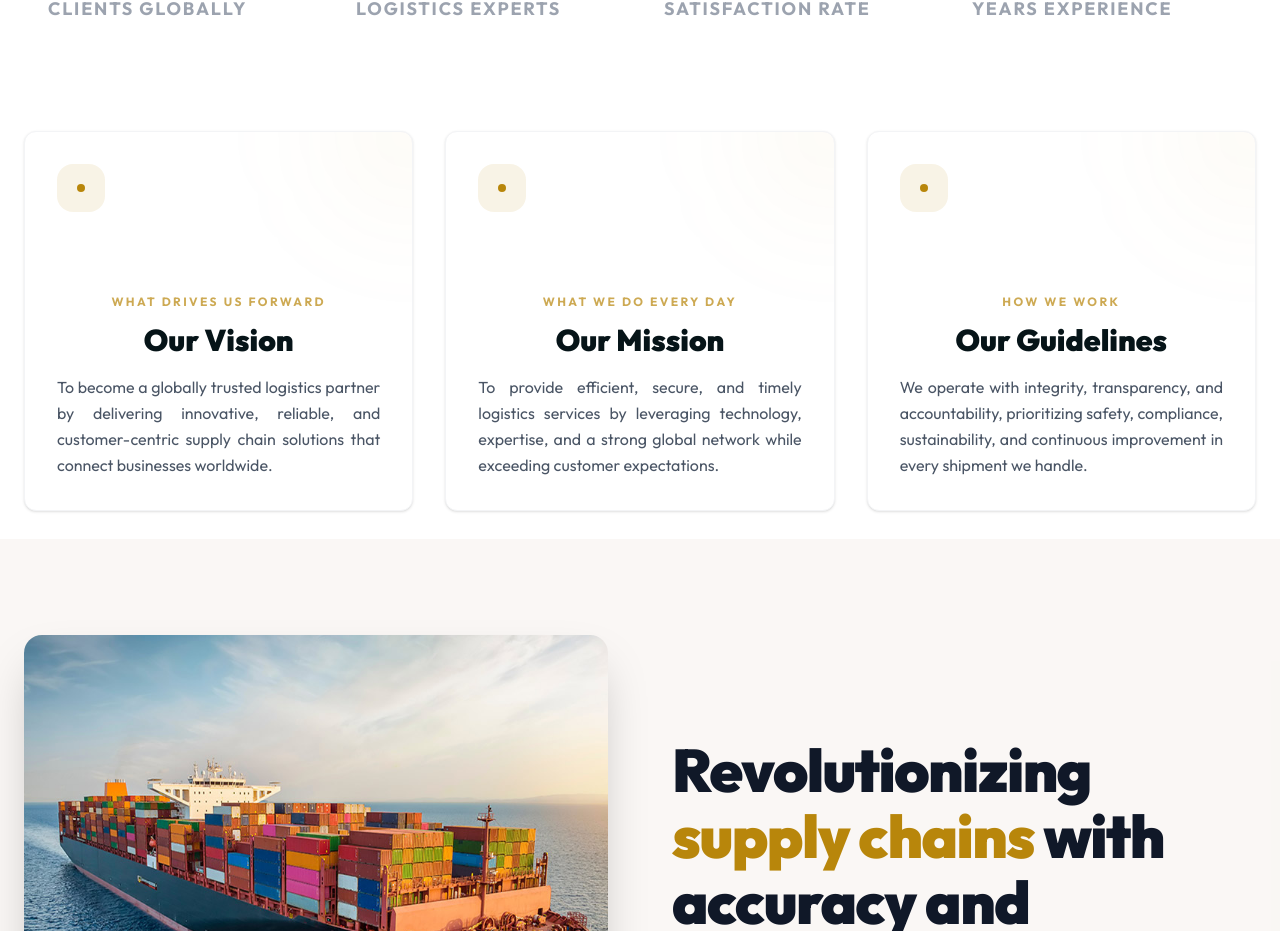
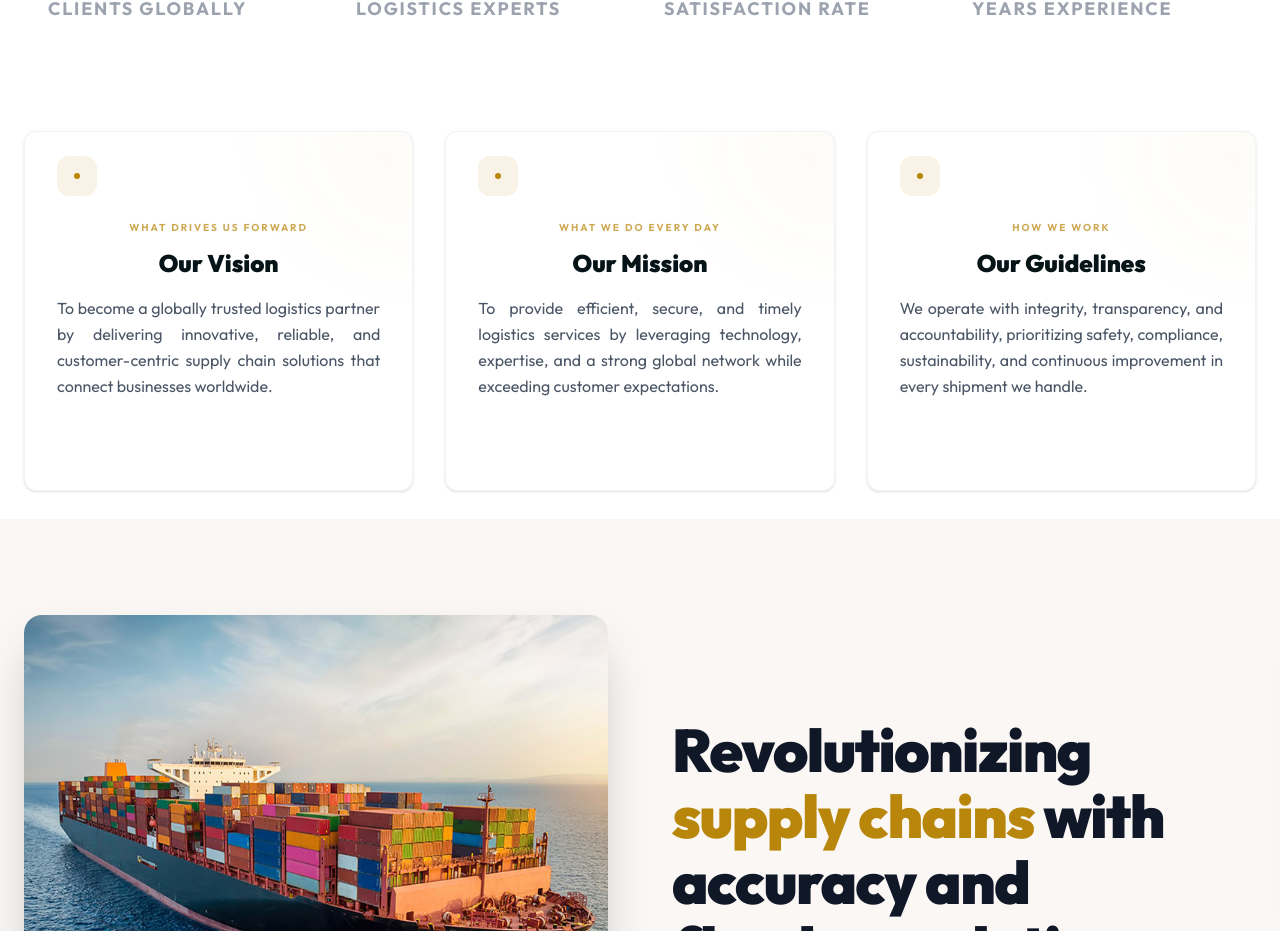
Before and after one commit to Shibilipadalath/logistic-web, a Next.js app: page /about in a window 1280 px wide. Shown: the part 1880-2811 px from the top of the page. Built offline with nearby package versions, Linux system fonts and the light colour scheme; a web font is replaced by a local one.

Commit message:
few update added again

```diff
--- a/src/components/Team.tsx
+++ b/src/components/Team.tsx
@@ -36,7 +36,7 @@ export default function Team() {
           {professionals.map((member, index) => (
             <div
               key={index}
-              className="rounded-xl p-8 flex flex-col justify-between min-h-[380px] relative group
+              className="rounded-xl p-8 pt-6 flex flex-col min-h-[360px] relative group
            transition-all duration-500 border border-gray-100 shadow-sm
            bg-white text-brand-black
            hover:shadow-[0_30px_60px_-15px_rgba(184,134,11,0.25)]
@@ -45,19 +45,19 @@ export default function Team() {
               {/* Background Glow */}
               <div className="absolute -right-20 -top-20 w-40 h-40 bg-brand-primary/5 rounded-full blur-3xl group-hover:bg-brand-primary/20 transition-all duration-500" />
 
-              {/* Top Row: Icon container (empty for now or add decorative dot) */}
-              <div className="flex justify-between items-start mb-4 relative z-10">
-                <div className="w-12 h-12 rounded-2xl bg-brand-primary/10 flex items-center justify-center text-brand-primary group-hover:bg-brand-primary group-hover:text-white transition-all duration-500">
-                  <div className="w-2 h-2 rounded-full bg-current" />
+              {/* Top Row: Icon container */}
+              <div className="mb-6 relative z-10">
+                <div className="w-10 h-10 rounded-xl bg-brand-primary/10 flex items-center justify-center text-brand-primary group-hover:bg-brand-primary group-hover:text-white transition-all duration-500">
+                  <div className="w-1.5 h-1.5 rounded-full bg-current" />
                 </div>
               </div>
 
-              {/* Bottom Row: Info */}
-              <div className="relative z-10">
-                <span className="text-xs font-bold tracking-[0.2em] uppercase text-brand-primary mb-3 block opacity-70 text-center">
+              {/* Info Section */}
+              <div className="relative z-10 flex flex-col flex-grow">
+                <span className="text-[10px] font-bold tracking-[0.2em] uppercase text-brand-primary mb-3 block opacity-70 text-center">
                   {member.role}
                 </span>
-                <h3 className="text-3xl font-black mb-4 group-hover:text-brand-primary transition-colors text-center">
+                <h3 className="text-2xl font-black mb-4 group-hover:text-brand-primary transition-colors text-center">
                   {member.name}
                 </h3>
                 <p className="text-gray-600 leading-relaxed group-hover:text-gray-900 transition-colors text-justify">
--- a/src/components/WhyChooseUs.tsx
+++ b/src/components/WhyChooseUs.tsx
@@ -84,7 +84,7 @@ export default function WhyChooseUs() {
           {/* Left Side */}
           <div className="space-y-8 h-full flex flex-col justify-between">
             <div>
-              <span className="text-sm font-bold tracking-widest text-[#B8860B] uppercase block mb-4">
+              <span className="text-sm font-bold tracking-widest text-white/70 uppercase block mb-4">
                 {"// Why Choose Us //"}
               </span>
               <h2 className="text-4xl md:text-5xl lg:text-7xl font-black text-white leading-[1.1] tracking-tight">
```
